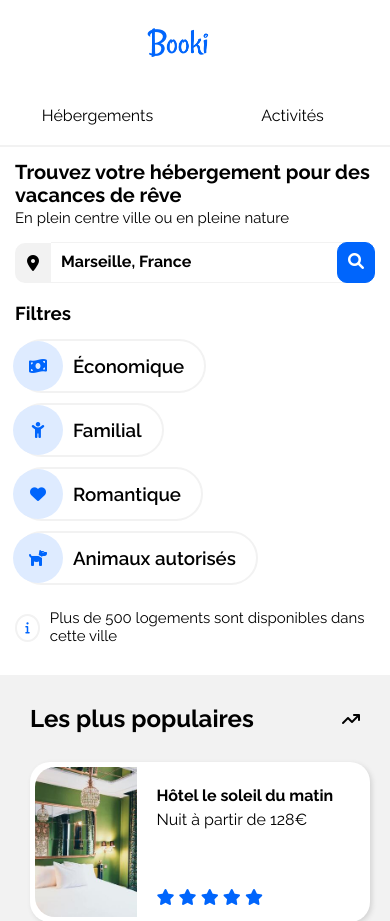
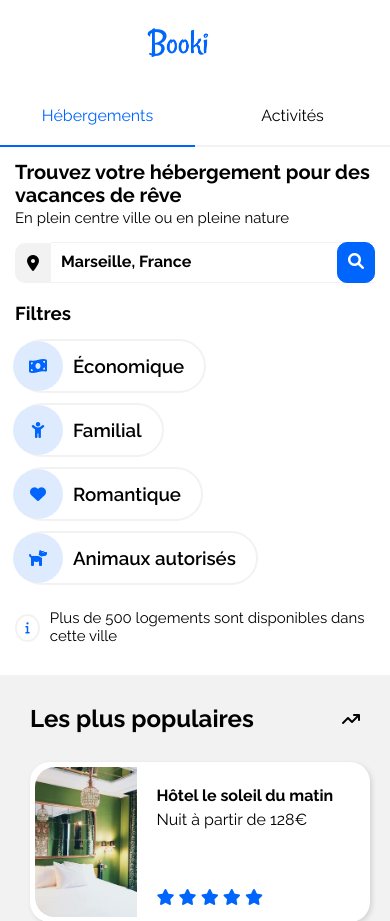
Before and after one commit to KLdvl/OC_P2_Booki, a plain HTML site: page index.html in a window 390 px wide. Shown: the top 921 px of the page. Drawn offline with Linux system fonts and the light colour scheme.

Commit message:
Modifications conteneur

```diff
--- a/css/style.css
+++ b/css/style.css
@@ -10,6 +10,8 @@ body {
   font-family: "Raleway", sans-serif;
   box-sizing: border-box;
   min-height: 100vh;
+  max-width: 1280px;
+  margin: 0 auto;
 }
 a {
   text-decoration: none;
@@ -64,6 +66,12 @@ h4 {
   padding-top: 40px;
   cursor: pointer;
   border-top: 2px solid transparent;
+}
+.hover__default--item {
+  border-top: 2px solid #0065fc;
+}
+a:link.hover__default--link {
+  color: #0065fc;
 }
 .menu__item:hover {
   border-top: 2px solid #0065fc;
@@ -461,12 +469,16 @@ h4 {
     padding-bottom: 20px;
     border-bottom: 2px solid #f2f2f2;
   }
+  .hover__default--item {
+    border-top: 2px solid transparent;
+    border-bottom: 2px solid #0065fc;
+  }
   .menu__item:hover {
-    border-top: none;
+    border-top: 2px solid transparent;
     border-bottom: 2px solid #0065fc;
   }
   .menu__item:focus {
-    border-top: none;
+    border-top: 2px solid transparent;
     border-bottom: 2px solid #0065fc;
     color: #0065fc;
   }
@@ -488,7 +500,7 @@ h4 {
     position: relative;
   }
   .searchbar__form input {
-    width: 85%;
+    width: 90%;
   }
   .searchbar .searchbar__form .searchbar__form--button.search {
     display: none;
--- a/index.html
+++ b/index.html
@@ -26,8 +26,8 @@
     <header class="header">
       <div class="logo"><img src="./images/logo/Booki.png" alt="logo" /></div>
       <nav class="menu">
-        <div class="menu__item" tabindex="1">
-          <a href="#hebergement">Hébergements</a>
+        <div class="menu__item hover__default--item" tabindex="1">
+          <a href="#hebergement" class="hover__default--link">Hébergements</a>
         </div>
         <div class="menu__item" tabindex="1">
           <a href="#activites">Activités</a>
```
